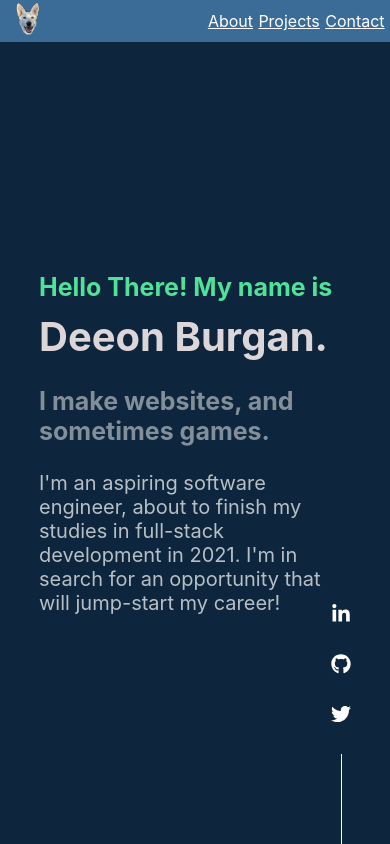
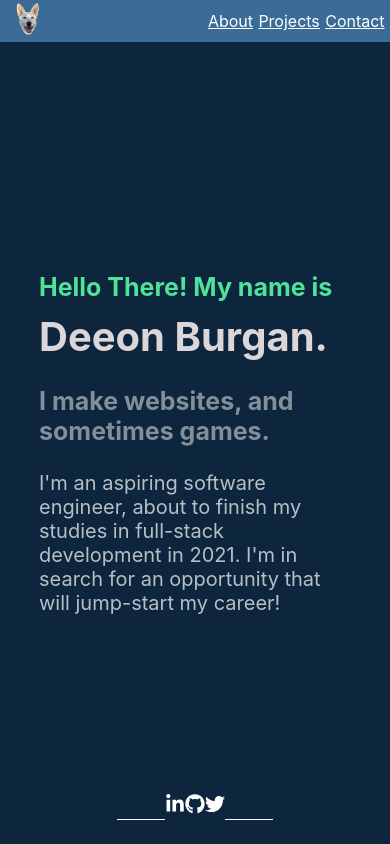
Before and after one commit to Deeon-Burgan/my-portfolio, a React (Create React App) app: page / in a window 390 px wide. Built offline with nearby package versions, Linux system fonts and the light colour scheme.

Commit message:
made socials horizontal for smaller screen sizes

```diff
--- a/src/App.js
+++ b/src/App.js
@@ -5,12 +5,14 @@ import {Link, Route, BrowserRouter as Router} from 'react-router-dom'
 import HomePage from './components/HomePage/HomePage';
 import NavBar from './components/NavBar/NavBar';
 import Socials from './components/Socials/Socials';
+import Projects from './components/Projects/Projects';
 
 function App() {
   return (
     <Router>
       <NavBar />
       <Route path='/' exact component={HomePage} />
+      <Route path='/projects' exact component={Projects} />
     </Router>
   );
 }
--- a/src/components/HomePage/HomePage.css
+++ b/src/components/HomePage/HomePage.css
@@ -1,5 +1,9 @@
 .container{
     background-color: rgb(13, 38, 61);
+    height: 95vh;
+}
+
+#home-container{
     display:flex;
     flex-direction: column;
     align-items: center;
--- a/src/components/HomePage/HomePage.jsx
+++ b/src/components/HomePage/HomePage.jsx
@@ -6,7 +6,7 @@ import Socials from '../Socials/Socials'
 export default function HomePage() {
     return (
         <>
-        <body className='container'>
+        <body className='container' id='home-container'>
             <About />
             <Socials />
         </body>
--- /dev/null
+++ b/src/components/Projects/Projects.jsx
@@ -0,0 +1,20 @@
+import React from 'react'
+
+export default function Projects() {
+    return (
+        <div className='container'>
+            <h1>My projects</h1>
+            <ul className="projects-menu">
+                <li className="project-menu-link">Web</li>
+                <li className="project-menu-link">Games</li>
+            </ul>
+
+            <div className="projects-container">
+                <div className="project-display">
+                    <img src="https://static.wixstatic.com/media/b5ed1f_28071923bf584507920a09525a8d44e0~mv2.jpg/v1/fill/w_521,h_369,al_c,lg_1,q_80/pico_JPG.webp" alt="" />
+                    <h3>Project Title</h3>
+                </div>
+            </div>
+        </div>
+    )
+}
--- a/src/components/Socials/Socials.css
+++ b/src/components/Socials/Socials.css
@@ -1,3 +1,6 @@
+#socials-div{
+}
+
 #socials-list{
     position:fixed;
     bottom: 0;
@@ -31,3 +34,31 @@
     transform: rotate(360deg);
     color:rgb(79, 226, 153);
 }
+
+@media screen and (max-width: 700px) {
+    #socials-list{
+        position: fixed;
+        left: 50%;
+        transform: translateX(-50%);
+        flex-direction: row;
+        padding: 0;
+    }
+
+    #socials-list::after{
+        content: "";
+        display: block;
+        width: 90px;
+        height: 1px;
+        margin: 0px auto;
+        background-color: white;
+    }
+
+    #socials-list::before{
+        content: "";
+        display: block;
+        width: 90px;
+        height: 1px;
+        margin: 0px auto;
+        background-color: white;
+    }
+}
--- a/src/components/Socials/Socials.jsx
+++ b/src/components/Socials/Socials.jsx
@@ -4,12 +4,10 @@ import './Socials.css'
 
 export default function Socials() {
     return (
-        <div>
             <ul id='socials-list'>
                 <li className='socials-link'><a href='https://www.linkedin.com/in/deeon-burgan-060426149/' target='_blank'><FaLinkedinIn size={20}/></a></li>
                 <li className='socials-link'><a href='https://github.com/Deeon-Burgan' target='_blank'><FaGithub size={20}/></a></li>
                 <li className='socials-link'><a href='https://twitter.com/Deeon_Burgan' target='_blank'><FaTwitter size={20}/></a></li>
             </ul>
-        </div>
     )
 }
```
Also changed, not shown: src/components/Projects/Projects.css (added), 1 other file (tests, documents, lock files or other folders).
